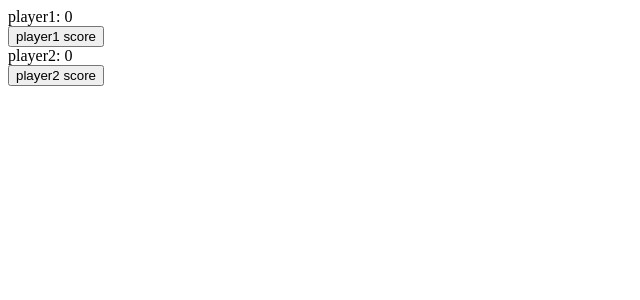
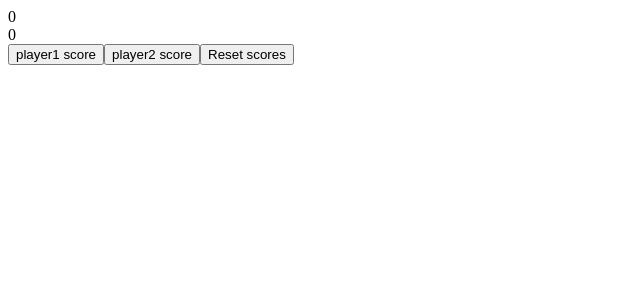
Before and after one commit to AlexJukes/react-tennis, a React app: page / in a window 1280 px wide. Shown: the top 300 px of the page, without its empty margins (0-640 px from the left). Built offline with nearby package versions, Linux system fonts and the light colour scheme; the HTML template or start-up script is replaced by a standard one.

Commit message:
Add score reset and display winner functionality

```diff
--- a/src/components/App.js
+++ b/src/components/App.js
@@ -1,13 +1,10 @@
 import React from 'react'
-import Header from './containers/header'
-import Scoreboard from './Scoreboard.jsx'
+import Header from './header'
+import Scoreboard from './containers/Scoreboard.jsx'
 
 const App = () => {
   return
     <div>
-      <div>
-        Hello Nat!
-      </div>
       < Header/>
       < Scoreboard/>
     </div>
--- a/src/components/ResetButton.js
+++ b/src/components/ResetButton.jsx
@@ -7,8 +7,4 @@ const ResetButton = ( { onResetClick }) => (
     </button>
 )
 
-ScoreButton.propTypes = {
-  onResetClick: PropTypes.func.isRequired
-}
-
 export default ResetButton
--- /dev/null
+++ b/src/components/ScoreButtonsDisplay.jsx
@@ -0,0 +1,12 @@
+import React from 'react'
+import ScoreButton from './ScoreButton.jsx'
+
+class ScoreButtonsDisplay extends React.Component {
+  render() {
+    return this.props.players.map( player => (
+      <ScoreButton key={player} player={player} onScoreClick={() => this.props.onScoreClick(player)} />
+    ))
+  }
+}
+
+export default ScoreButtonsDisplay
--- /dev/null
+++ b/src/components/ScoreDisplay.jsx
@@ -0,0 +1,11 @@
+import React from 'react'
+
+class ScoreDisplay extends React.Component {
+  render() {
+    return this.props.points.map( point => (
+      <div>{point}</div>
+    ))
+  }
+}
+
+export default ScoreDisplay
--- a/src/components/Scoreboard.jsx
+++ /dev/null
@@ -1,48 +0,0 @@
-import React from 'react'
-import PropTypes from 'prop-types'
-import {connect} from 'react-redux'
-import ScoreContainer from './containers/ScoreContainer.jsx'
-import ScoreButton from './ScoreButton.jsx'
-import { scorePoint } from '../actions'
-
-
-const player1 = 'player1'
-const player2 = 'player2'
-
-const Scores = ({score, onScoreClick}) => (
-  <div>
-    <div>
-      <ScoreContainer player={player1} score={score[player1]} />
-        <div>
-          <ScoreButton player={player1} onScoreClick={() => onScoreClick(player1)} />
-        </div>
-    </div>
-    <div>
-      <ScoreContainer player={player2} score={score[player2]} />
-      <div>
-        <ScoreButton player={player2} onScoreClick={() => onScoreClick(player2)} />
-      </div>
-    </div>
-  </div>
-)
-
-const mapStateToProps = state => {
-  return {
-    score: state.score
-  }
-}
-
-const mapDispatchToProps = dispatch => {
-  return {
-    onScoreClick: player => {
-      dispatch(scorePoint(player))
-    }
-    }
-  }
-
-const Scoreboard = connect(
-  mapStateToProps,
-  mapDispatchToProps
-)(Scores)
-
-export default Scoreboard
--- /dev/null
+++ b/src/components/WinnerDisplay.jsx
@@ -0,0 +1,9 @@
+import React from 'react'
+
+class WinnerDisplay extends React.Component {
+  render() {
+    return this.props.winner ? <div> {this.props.winner} wins the game! </div> : null
+  }
+}
+
+export default WinnerDisplay
--- /dev/null
+++ b/src/components/containers/Scoreboard.jsx
@@ -0,0 +1,50 @@
+import React from 'react'
+import PropTypes from 'prop-types'
+import {connect} from 'react-redux'
+import { scorePoint, resetScore } from '../../actions'
+import ScoreButtonsDisplay from '../ScoreButtonsDisplay.jsx'
+import ScoreDisplay from '../ScoreDisplay.jsx'
+import WinnerDisplay from '../WinnerDisplay.jsx'
+import ResetButton from '../ResetButton.jsx'
+
+const Scores = ({score, winner, onScoreClick, onResetClick}) => (
+  <div>
+    <ScoreDisplay points={getDisplayPoints(score)} />
+    <ScoreButtonsDisplay players={getDisplayPlayers(score)} onScoreClick={(player) => onScoreClick(player)} />
+    <ResetButton onResetClick={() => onResetClick()} />
+    <WinnerDisplay winner={winner} />
+  </div>
+)
+
+const getDisplayPoints = (score) => {
+  const points = [];
+  Object.keys(score).forEach( player => {
+    points.push(score[player])
+  })
+  return points
+}
+
+const getDisplayPlayers = (score) => {
+  const players = [];
+  Object.keys(score).forEach( player => {
+    players.push(player)
+  })
+  return players
+}
+
+const mapStateToProps = state => ({
+  score: state.score,
+  winner: state.winner
+});
+
+const mapDispatchToProps = dispatch => ({
+    onScoreClick: player => dispatch(scorePoint(player)),
+    onResetClick: () => dispatch(resetScore())
+  });
+
+const Scoreboard = connect(
+  mapStateToProps,
+  mapDispatchToProps
+)(Scores)
+
+export default Scoreboard
--- a/src/components/containers/scoreContainer.jsx
+++ /dev/null
@@ -1,10 +0,0 @@
-import React from 'react'
-
-class ScoreContainer extends React.Component {
-  render() {
-    return <div>{this.props.player}: {this.props.score} </div>
-  }
-}
-
-
-export default ScoreContainer
--- a/src/reducers.js
+++ b/src/reducers.js
@@ -1,5 +1,5 @@
 import {combineReducers} from 'redux'
-import {SCORE_POINT, DECLARE_WINNER} from './actions'
+import {SCORE_POINT, RESET_GAME} from './actions'
 import {calculateScore} from './scoreCalculator'
 
 const initialState = {
@@ -14,6 +14,8 @@ function tennisApp(state = initialState, action) {
   switch (action.type) {
     case SCORE_POINT:
       return calculateScore(action.player, state)
+    case RESET_GAME:
+      return initialState
     default:
       return state
   }
```
Also changed, not shown: src/components/header.js (renamed from src/components/containers/header.js), 1 other file (tests, documents, lock files or other folders).
